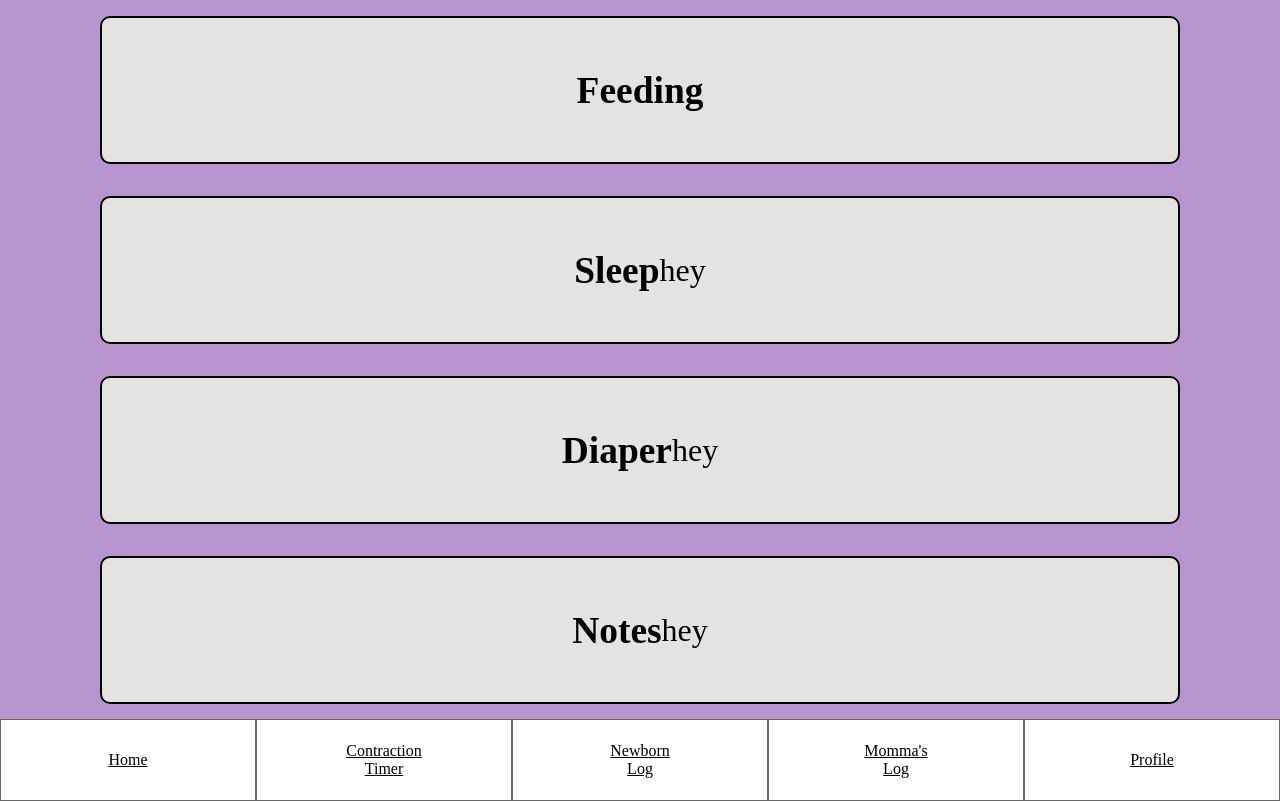
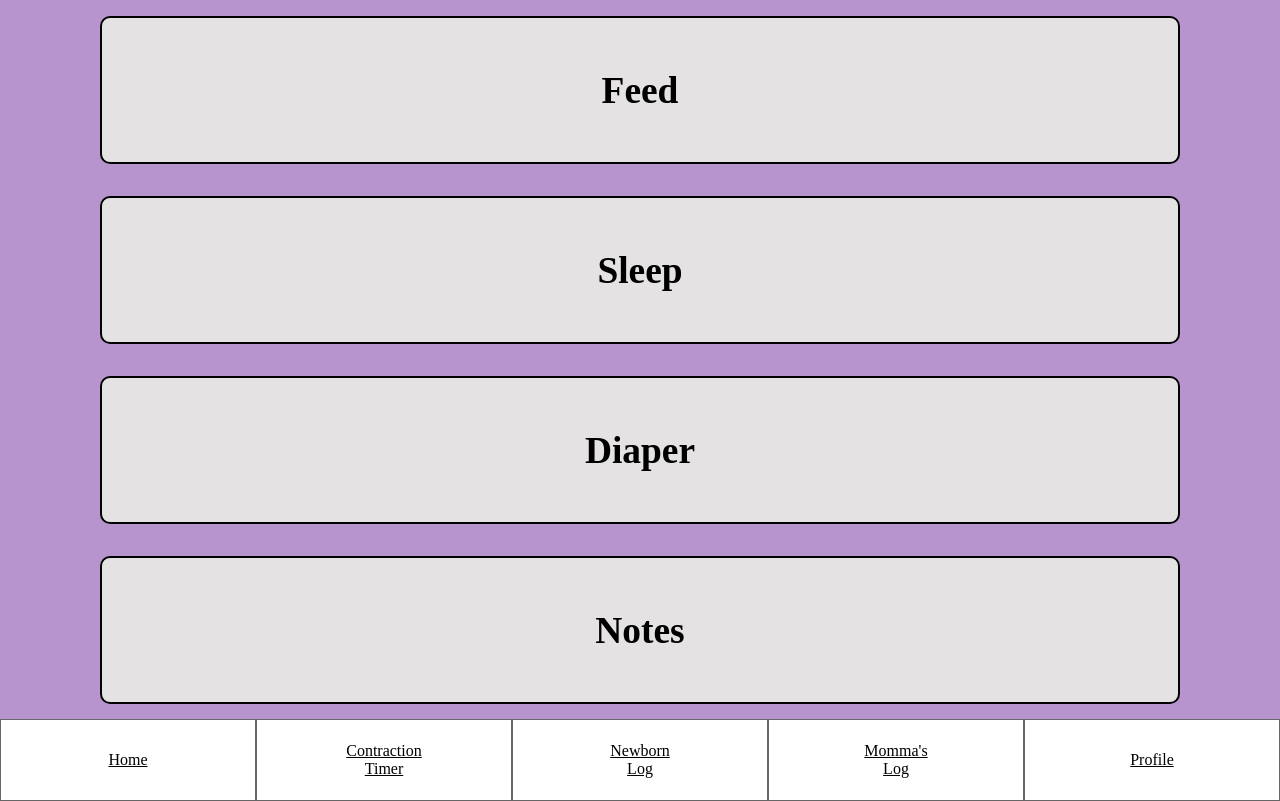
Before and after one commit to zacharymorel/Mother-Native-FrontEnd, a React (Create React App) app: page /nbl in a window 1280 px wide. Built offline with nearby package versions, Linux system fonts and the light colour scheme.

Commit message:
All Newborn forms are now generated on click.

```diff
--- a/src/components/DiaperForm.js
+++ b/src/components/DiaperForm.js
@@ -2,10 +2,29 @@ import React, { Component } from 'react';
 
 export default class DiaperForm extends Component {
   render() {
+    let submitform = () => {
+      if (this.props.expand) {
+        return(
+          <div className="form">
+            <form action="submit">
+              <button className="submit" type="submit">Log Pee</button>
+            </form>
+            <span className="or">or</span>
+            <form action="submit">
+              <button className="submit" type="submit">Log Poop</button>
+            </form>
+          </div>
+        )
+      } else {
+        return (
+          <h3>Diaper</h3>
+        )
+      }
+    }
     return (
-      <div className="momlog">
-        <p>hey</p>
+      <div className="submitform">
+        {submitform()}
       </div>
-    );
+    )
   }
 }
--- a/src/components/FeedForm.js
+++ b/src/components/FeedForm.js
@@ -36,7 +36,7 @@ export default class FeedForm extends Component {
         )
       } else {
         return (
-          <h3>Feeding</h3>
+          <h3>Feed</h3>
         )
       }
     }
--- a/src/components/NBL.js
+++ b/src/components/NBL.js
@@ -12,17 +12,21 @@ export default class NBL extends Component {
     notes: false,
   }
 
-  _feedClick = ()=> {
+  _feedClick = (e)=> {
+    e.preventDefault()
     this.setState({feed:true})
     console.log("feed state changed!");
   }
-  _sleepClick = ()=> {
+  _sleepClick = (e)=> {
+    e.preventDefault()
     this.setState({sleep:true})
   }
-  _diaperClick = ()=> {
+  _diaperClick = (e)=> {
+    e.preventDefault()
     this.setState({diaper:true})
   }
-  _notesClick = ()=> {
+  _notesClick = (e)=> {
+    e.preventDefault()
     this.setState({notes:true})
   }
 
@@ -33,15 +37,12 @@ export default class NBL extends Component {
           <FeedForm expand={this.state.feed}/>
         </div>
         <div className="nblButton" onClick={this._sleepClick}>
-          <h3>Sleep</h3>
           <SleepForm expand={this.state.sleep}/>
         </div>
         <div className="nblButton" onClick={this._diaperClick}>
-          <h3>Diaper</h3>
           <DiaperForm expand={this.state.diaper}/>
         </div>
         <div className="nblButton" onClick={this._notesClick}>
-          <h3>Notes</h3>
           <NotesForm expand={this.state.notes}/>
         </div>
       </div>
--- a/src/components/NotesForm.js
+++ b/src/components/NotesForm.js
@@ -1,11 +1,27 @@
 import React, { Component } from 'react';
 
-export default class NotesForm extends Component {
+export default class DiaperForm extends Component {
   render() {
+    let submitform = () => {
+      if (this.props.expand) {
+        return(
+          <div className="form">
+            <form action="submit">
+              <input type="text"/>
+              <button className="submit" type="submit">Log Notes</button>
+            </form>
+          </div>
+        )
+      } else {
+        return (
+          <h3>Notes</h3>
+        )
+      }
+    }
     return (
-      <div className="momlog">
-        <p>hey</p>
+      <div className="submitform">
+        {submitform()}
       </div>
-    );
+    )
   }
 }
--- a/src/components/SleepForm.js
+++ b/src/components/SleepForm.js
@@ -2,10 +2,34 @@ import React, { Component } from 'react';
 
 export default class SleepForm extends Component {
   render() {
+    let submitform = () => {
+      if (this.props.expand) {
+        return(
+          <div className="form">
+            <form action="submit">
+              <select className="breast">
+                <option value="0">less than 5</option>
+                <option value="5">5</option>
+                <option value="10">10</option>
+                <option value="15">15</option>
+                <option value="20">20</option>
+                <option value="25">25</option>
+                <option value="30">30</option>
+              </select>
+              <button className="submit" type="submit">Log Sleep</button>
+            </form>
+          </div>
+        )
+      } else {
+        return (
+          <h3>Sleep</h3>
+        )
+      }
+    }
     return (
-      <div className="momlog">
-        <p>hey</p>
+      <div className="submitform">
+        {submitform()}
       </div>
-    );
+    )
   }
 }
```
